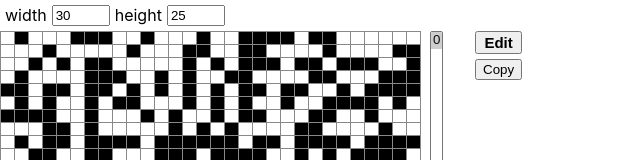
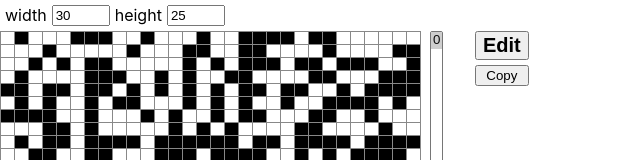
Before and after one commit to eshamster/sample-react-life-game, a React (Create React App) app: page / in a window 1280 px wide. Shown: the top 160 px of the page, without its empty margins (0-640 px from the left). Built offline with nearby package versions, Linux system fonts and the light colour scheme.

Commit message:
Slightly adjust style

```diff
--- a/src/components/Editor/Editor.scss
+++ b/src/components/Editor/Editor.scss
@@ -32,7 +32,7 @@
 
         &--submit {
             @extend %__control-button;
-            font-size: 15px;
+            font-size: 20px;
             font-weight: bold;
         }
     }
--- a/src/components/Game.scss
+++ b/src/components/Game.scss
@@ -180,7 +180,7 @@
 
     &__edit {
         margin-bottom: 5px;
-        font-size: 15px;
+        font-size: 20px;
         font-weight: bold;
     }
 
```
